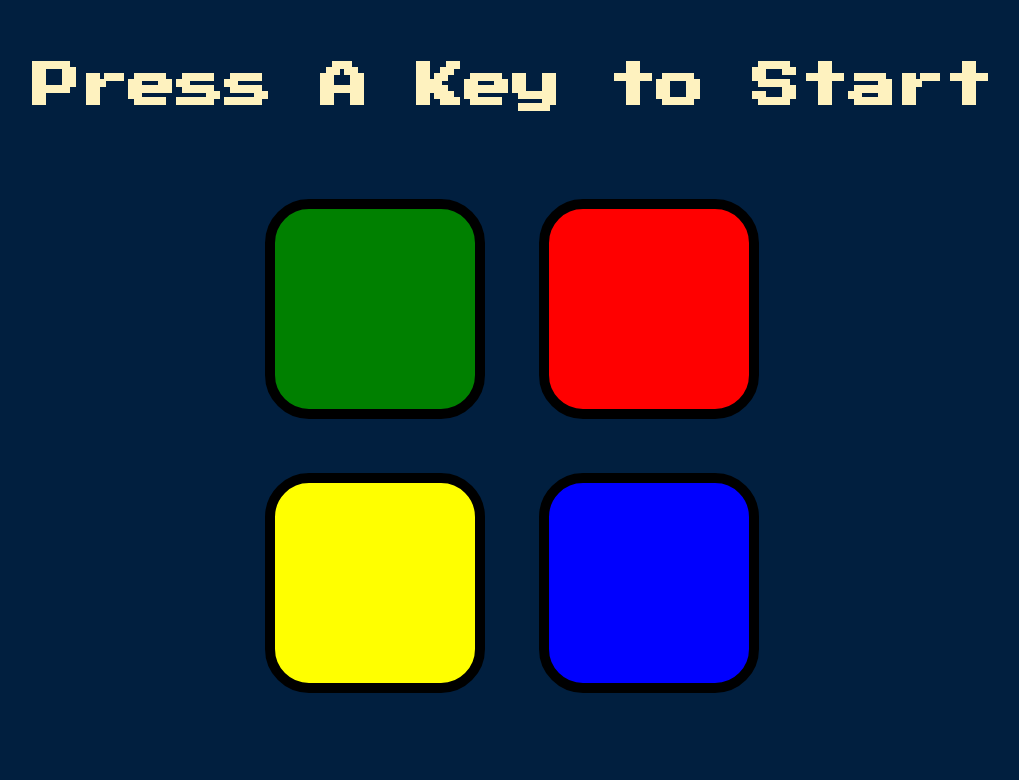
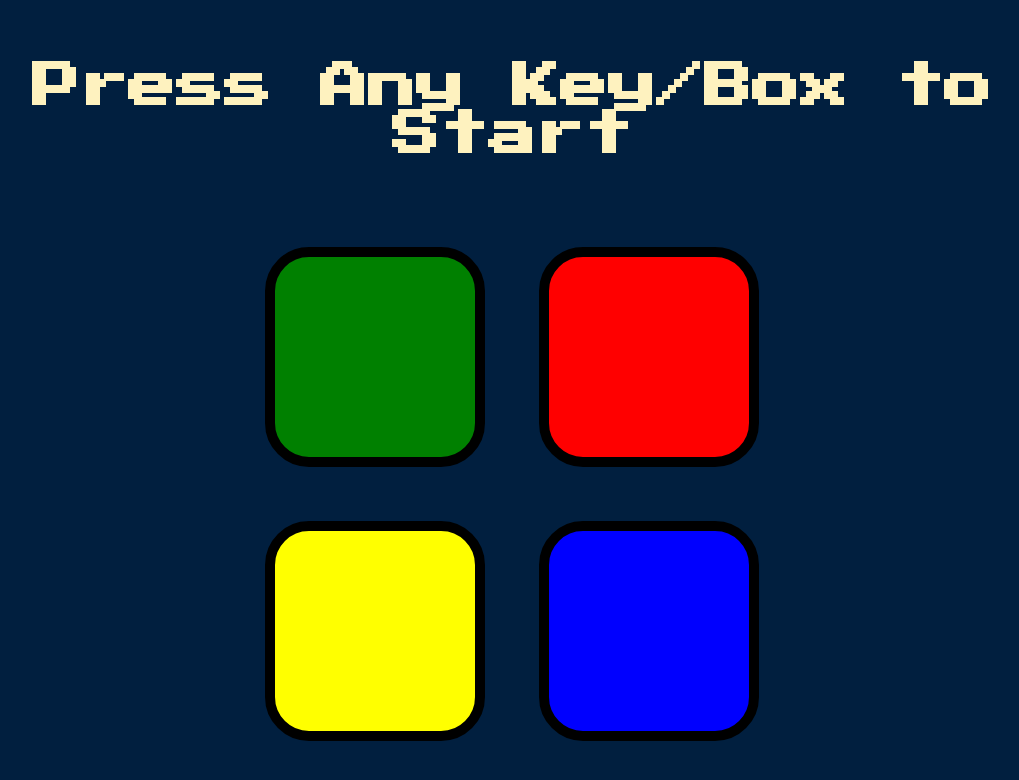
Before and after one commit to Anish-Karthik/simon-game-1, a plain HTML site: page index.html in a window 1280 px wide. Shown: the whole page, without its empty margins (128-1147 px from the left). Drawn offline with nearby package versions, Linux system fonts and the light colour scheme.

Commit message:
Update index.html

```diff
--- a/index.html
+++ b/index.html
@@ -9,7 +9,7 @@
 </head>
 
 <body>
-  <h1 id="level-title">Press A Key to Start</h1>
+  <h1 id="level-title">Press Any Key/Box to Start</h1>
   <div class="container">
     <div lass="row">
 
```
